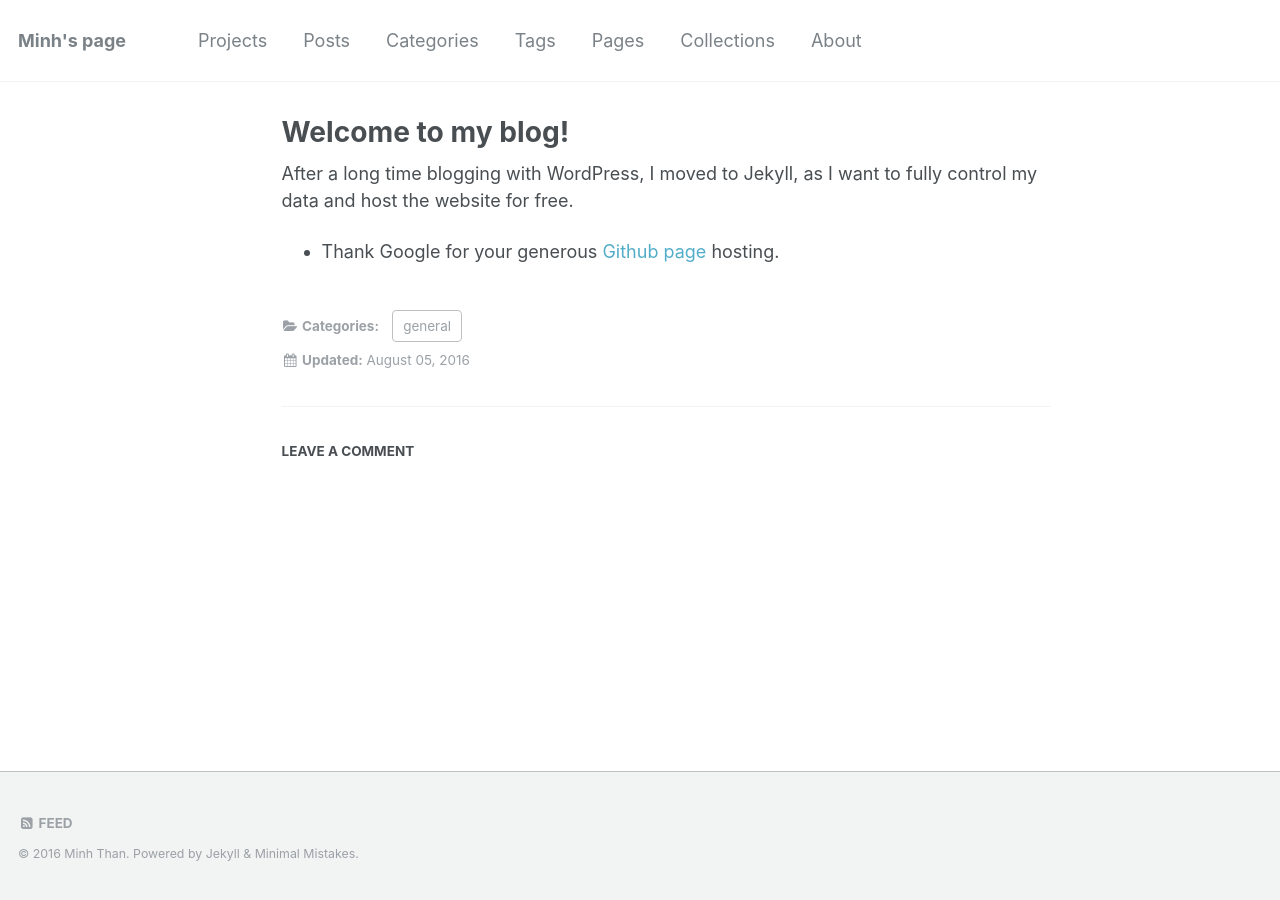
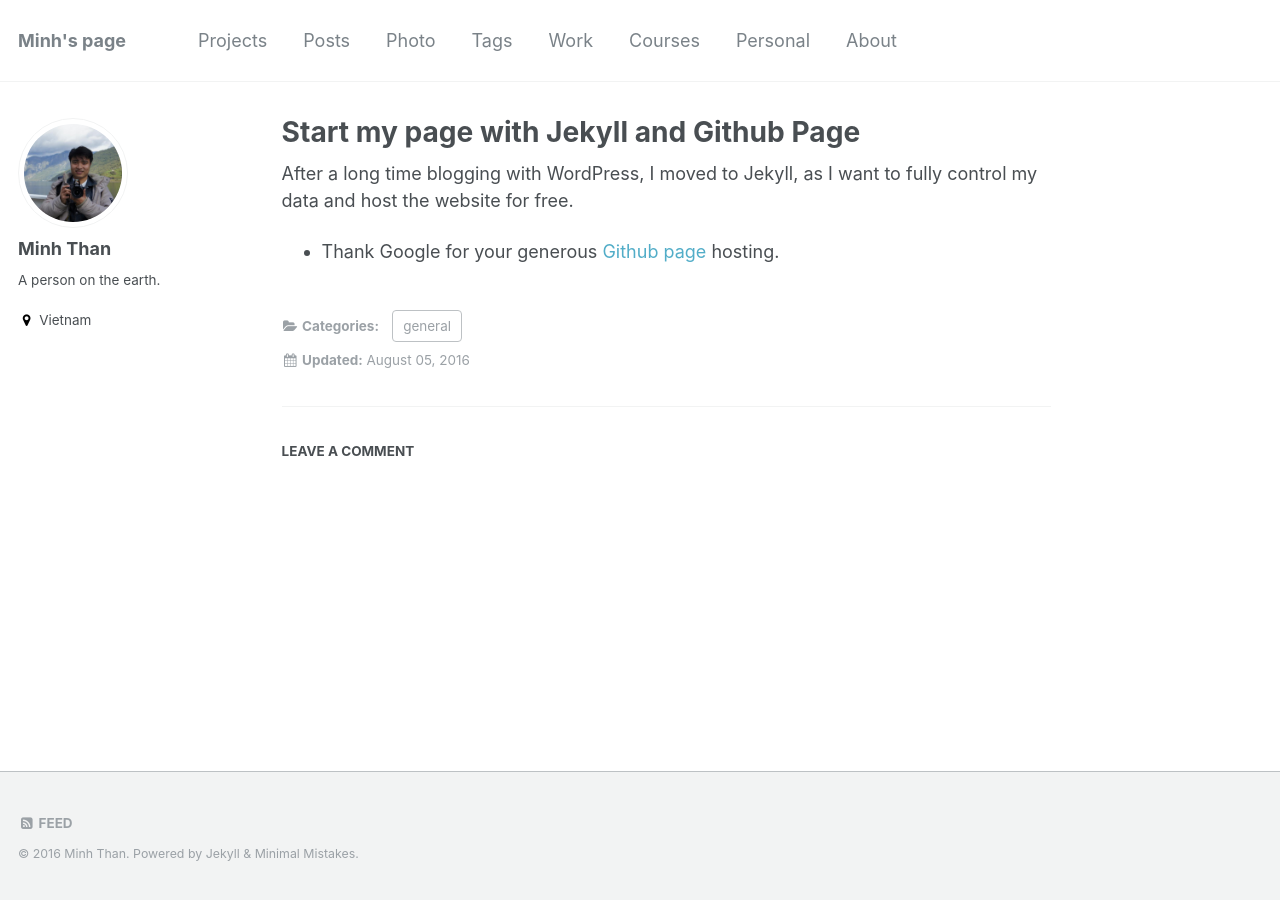
Before and after one commit to thanqminh/thanqminh.github.io, a Jekyll site: the page built from _posts/2016-08-05-welcome-to-my-blog.markdown, in a window 1280 px wide. Built offline with Jekyll 4.4.1, drawn with Linux system fonts in a browser that asks for light colours; comment, search, counter and statistics services are not loaded.

Commit message:
update home page

```diff
--- a/_config.yml
+++ b/_config.yml
@@ -30,6 +30,14 @@ comments:
     colorscheme          : # "light" (default), "dark"
 atom_feed:
   path                   : # blank (default) uses feed.xml
+
+defaults:
+  -
+    scope:
+      path: "" # an empty string here means all files in the project
+      type: "posts" # previously `post` in Jekyll 2.2.
+    values:
+      author_profile: true
 
 # SEO Related
 google_site_verification :
--- a/_data/navigation.yml
+++ b/_data/navigation.yml
@@ -3,18 +3,22 @@ main:
     url: /projects/
 
   - title: "Posts"
-    url: /year-archive/
+    url: /
 
-  - title: "Categories"
-    url: /categories/
+  - title: "Photo"
+    url: /photo/
 
   - title: "Tags"
     url: /tags/
 
-  - title: "Pages"
-    url: /page-archive/
+  - title: "Work"
+    url: /work/
 
-  - title: "Collections"
-    url: /collection-archive/
+  - title: "Courses"
+    url: /courses/
+
+  - title: "Personal"
+    url: /personal/
+
   - title: "About"
     url: /about/
--- a/_posts/2016-08-05-welcome-to-my-blog.markdown
+++ b/_posts/2016-08-05-welcome-to-my-blog.markdown
@@ -1,6 +1,6 @@
 ---
 layout: single
-title:  "Welcome to my blog!"
+title:  "Start my page with Jekyll and Github Page"
 date:   2016-08-05 14:59:43 +0700
 categories: general
 comments: true
```
Also changed, not shown: _projects/2016-10-05-personal-archive.markdown (deleted, +0 -8 lines).
